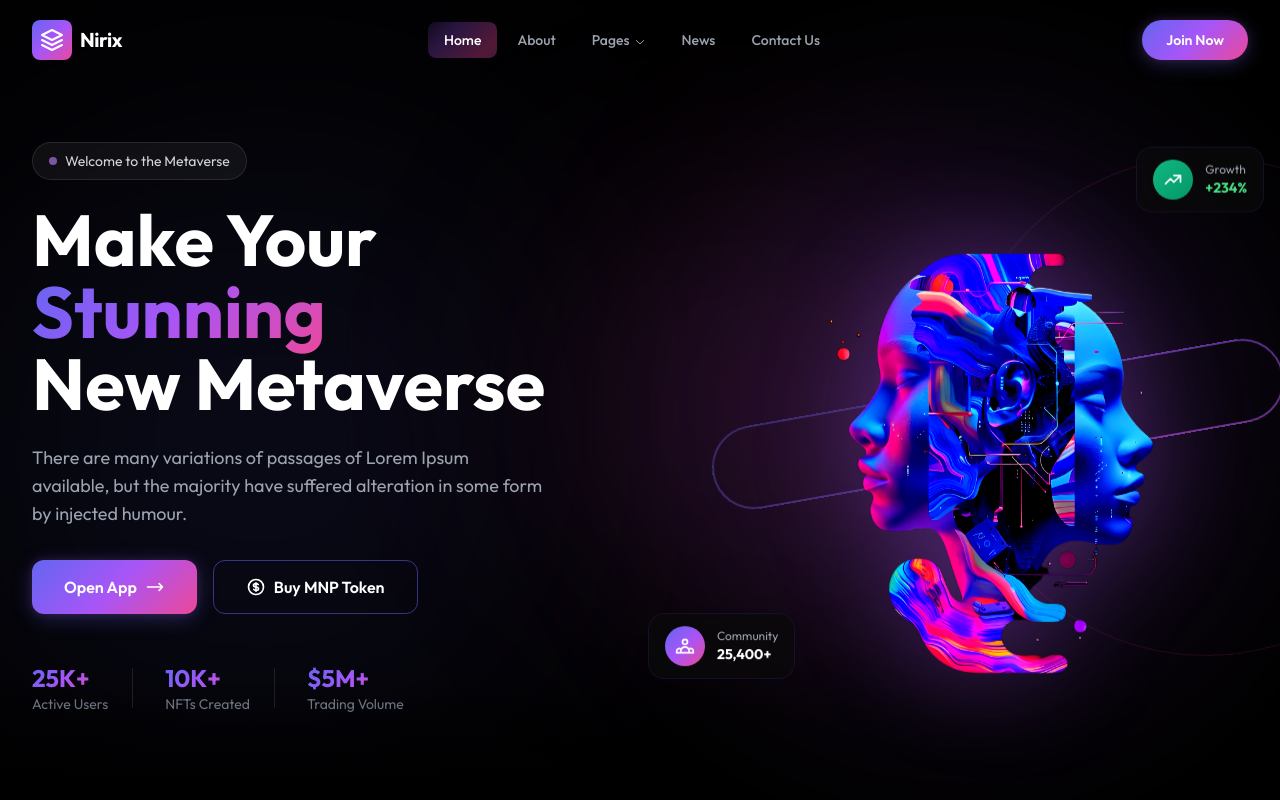
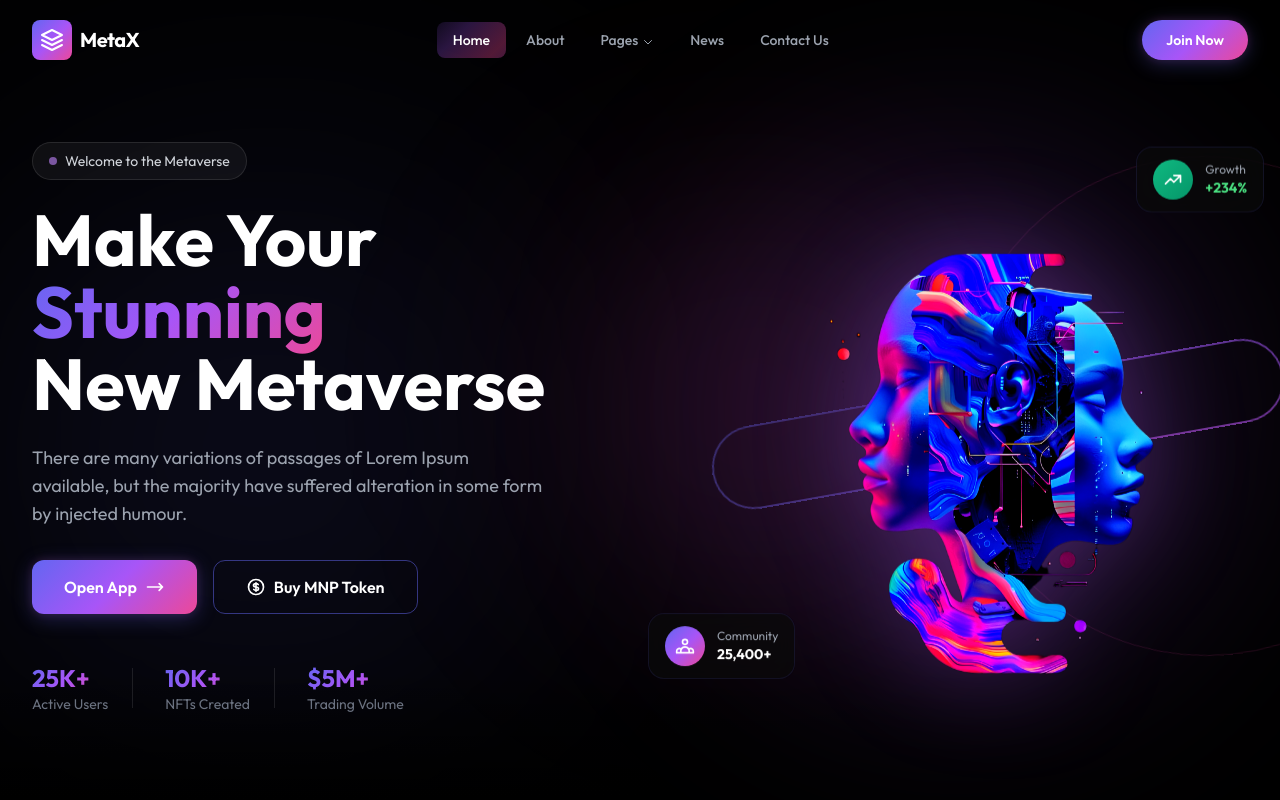
Before and after one commit to madhumithadasarathy/meta_nexus, a React (Vite) app: page / in a window 1280 px wide. Shown: the top 800 px of the page. Built offline with nearby package versions, Linux system fonts and the light colour scheme.

Commit message:
Rename Nirix to MetaX across all components and HTML

```diff
--- a/index.html
+++ b/index.html
@@ -1,17 +1,22 @@
 <!DOCTYPE html>
 <html lang="en">
+
 <head>
   <meta charset="UTF-8" />
   <link rel="icon" type="image/svg+xml" href="/vite.svg" />
   <meta name="viewport" content="width=device-width, initial-scale=1.0" />
-    <meta name="description" content="Nirix - Make Your Stunning New Metaverse. Explore virtual worlds, NFT marketplaces, and immersive digital experiences." />
-    <title>Nirix - Metaverse Platform</title>
+  <meta name="description"
+    content="MetaX - Make Your Stunning New Metaverse. Explore virtual worlds, NFT marketplaces, and immersive digital experiences." />
+  <title>MetaX - Metaverse Platform</title>
   <link rel="preconnect" href="https://fonts.googleapis.com">
   <link rel="preconnect" href="https://fonts.gstatic.com" crossorigin>
-    <link href="https://fonts.googleapis.com/css2?family=Outfit:wght@300;400;500;600;700;800;900&display=swap" rel="stylesheet">
+  <link href="https://fonts.googleapis.com/css2?family=Outfit:wght@300;400;500;600;700;800;900&display=swap"
+    rel="stylesheet">
 </head>
+
 <body>
   <div id="root"></div>
   <script type="module" src="/src/main.jsx"></script>
 </body>
+
 </html>
--- a/src/components/Footer.jsx
+++ b/src/components/Footer.jsx
@@ -29,7 +29,7 @@ const Footer = () => {
                                     <path d="M12 2L2 7l10 5 10-5-10-5zM2 17l10 5 10-5M2 12l10 5 10-5" />
                                 </svg>
                             </div>
-                            <span className="text-xl font-bold">Nirix</span>
+                            <span className="text-xl font-bold">MetaX</span>
                         </div>
                         <p className="text-gray-400 text-sm leading-relaxed mb-6 max-w-xs">
                             Building the future of virtual experiences. Join our metaverse and explore limitless possibilities.
@@ -59,7 +59,7 @@ const Footer = () => {
                 </motion.div>
 
                 <div className="border-t border-white/5 pt-8 flex flex-col md:flex-row justify-between items-center gap-4">
-                    <p className="text-gray-500 text-sm">© 2026 Nirix. All rights reserved.</p>
+                    <p className="text-gray-500 text-sm">© 2026 MetaX. All rights reserved.</p>
                     <div className="flex gap-3">
                         {['Twitter', 'Discord', 'GitHub'].map((name) => (
                             <a key={name} href="#" className="w-10 h-10 rounded-lg bg-white/5 border border-white/10 flex items-center justify-center text-gray-400 hover:text-white transition-all duration-300"
--- a/src/components/Navbar.jsx
+++ b/src/components/Navbar.jsx
@@ -35,7 +35,7 @@ const Navbar = ({ scrollY }) => {
                                 <path d="M12 2L2 7l10 5 10-5-10-5zM2 17l10 5 10-5M2 12l10 5 10-5" />
                             </svg>
                         </div>
-                        <span className="text-xl font-bold text-white tracking-tight">Nirix</span>
+                        <span className="text-xl font-bold text-white tracking-tight">MetaX</span>
                     </motion.div>
 
                     <div className="hidden md:flex items-center gap-1">
--- a/src/components/Testimonials.jsx
+++ b/src/components/Testimonials.jsx
@@ -10,7 +10,7 @@ const testimonials = [
     {
         name: 'Alex Chen', role: 'Crypto Investor',
         avatar: 'https://api.dicebear.com/9.x/bottts-neutral/svg?seed=Alex&backgroundColor=a855f7',
-        quote: "I've been investing in metaverse projects for years, and Nirix stands out with its innovation and user experience.",
+        quote: "I've been investing in metaverse projects for years, and MetaX stands out with its innovation and user experience.",
     },
     {
         name: 'Emily Rodriguez', role: 'Game Developer',
```
Lines whose indentation alone changed are shown as unchanged.
